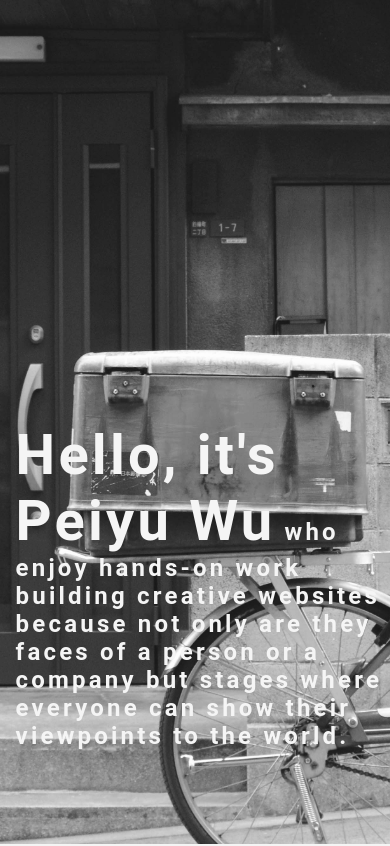
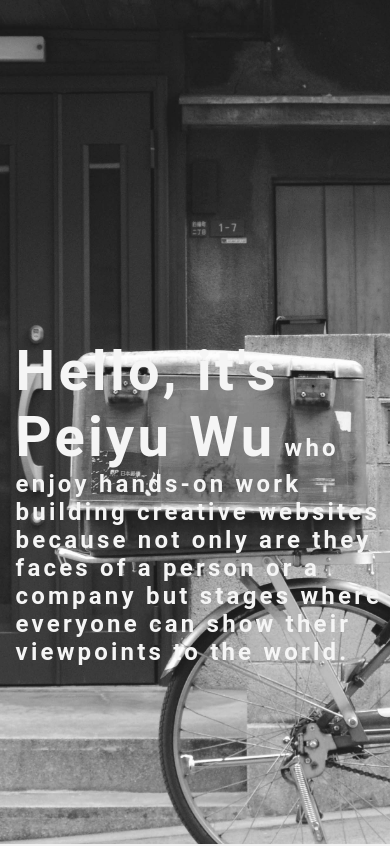
Before and after one commit to peiyuwu9/my-website, a React (Create React App) app: page / in a window 390 px wide. Shown: the top 846 px of the page. Built offline with nearby package versions, Linux system fonts and the light colour scheme; the HTML template or start-up script is replaced by a standard one.

Commit message:
Update header p payout

```diff
--- a/src/index.css
+++ b/src/index.css
@@ -144,7 +144,7 @@ button.MuiSpeedDialAction-fab {
 
 @media only screen and (max-width: 480px) {
   header p {
-    padding-top: 50vh;
+    padding-top: 40vh;
     color: #f4f4f4;
   }
 
```
